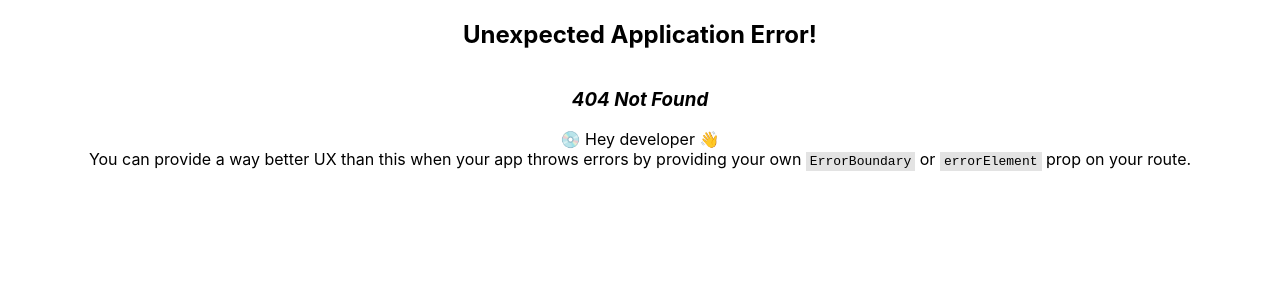
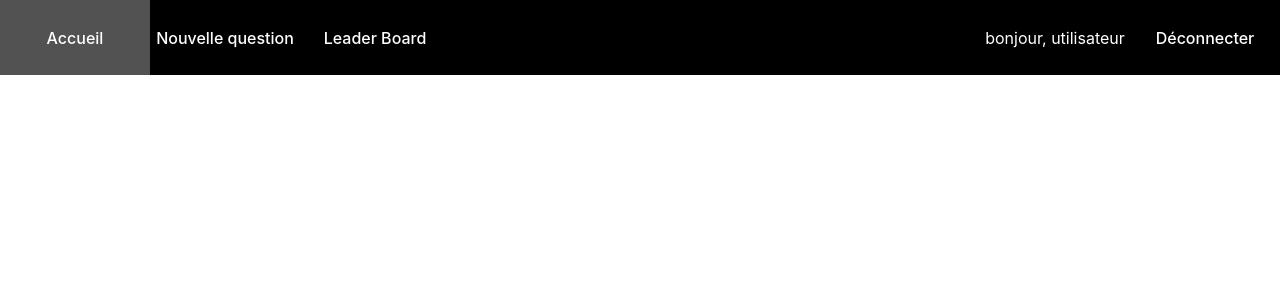
Before and after one commit to Cyr2/koalAPP, a React (Vite) app: page /logout in a window 1280 px wide. Before the commit this address had no page. Shown: the top 300 px of the page. Built offline with nearby package versions, Linux system fonts and the light colour scheme.

Commit message:
Refactor routing and remove unused code

```diff
--- a/src/App.jsx
+++ b/src/App.jsx
@@ -1,6 +1,5 @@
 import './App.css'
 import { RouterProvider, createBrowserRouter } from 'react-router-dom'
-import { useState } from 'react';
 
 // Import Pages
 import Nav from './pages/Nav'
@@ -9,8 +8,6 @@ import Question from './pages/Question'
 import Leaderboard from './pages/LeaderBoard'
 import NewQuestion from './pages/NewQuestion'
 
-// Import Context
-import AllQuestionsContext from './contexts/Context';
 
 const router = createBrowserRouter([
   {
@@ -45,16 +42,19 @@ const router = createBrowserRouter([
         <Nav />
         <Leaderboard />
       </>
+  },
+  {
+    path: '/logout',
+    element:
+      <>
+        <Nav />
+      </>
   }
 ])
 
 function App() {
-  const [allQuestions, setAllQuestions] = useState([]);
-
   return (
-    <AllQuestionsContext.Provider value={{ allQuestions, setAllQuestions }}>
-      <RouterProvider router={router} />
-    </AllQuestionsContext.Provider>
+    <RouterProvider router={router} />
   );
 }
 
--- a/src/contexts/Context.js
+++ /dev/null
@@ -1,8 +0,0 @@
-import React from 'react';
-
-const AllQuestionsContext = React.createContext({
-    allQuestions: [],
-    setAllQuestions: () => {},
-});
-
-export default AllQuestionsContext;
--- a/src/data/allQuestions.jsx
+++ /dev/null
@@ -1,3 +0,0 @@
-export function allQuestions() {
-    return ([['Être un développeur front-end', 'Être un développeur back-end'], ['Travailler dans une grande entreprise', 'Travailler dans une petite entreprise']].map(question => ({ question, answer: null })));
-}
--- a/src/pages/Home.jsx
+++ b/src/pages/Home.jsx
@@ -1,50 +1,13 @@
 import { Link } from 'react-router-dom';
-import { useState, useEffect, useContext } from 'react';
+import { useState, useEffect } from 'react';
 import { useFetch } from '../hooks/useFetch';
-import AllQuestionsContext from '../contexts/Context';
 
 export default function Home() {
-    const [questions, isLoading, error] = useFetch();
-    const choiseToObject = (data) => {
-        return data.reduce((acc, curr) => {
-            const existingQuestion = acc.find(item => item.id === curr.Q_id);
-            if (existingQuestion) {
-                existingQuestion.question.push(curr.choice);
-            } else {
-                acc.push({id: curr.Q_id, question: [curr.choice]});
-            }
-            return acc;
-        }, []);
-    };
-
-    // Utiliser le contexte
-    const context = useContext(AllQuestionsContext);
-    useEffect(() => {
-        const allQuestions = choiseToObject(questions);
-        context.setAllQuestions(allQuestions);
-    }, [questions]);
-
     return (
-        <AllQuestionsContext.Provider value={context}>
+        <>
             <h1>Accueil</h1>
             <ul className='tableQuestion'>
-                {context.allQuestions.map((question, index) => {
-                    const choices = question.question;
-                    let choicesString = '';
-                    if (choices.length > 1) {
-                        choicesString = choices.slice(0, -1).join(', ') + ' ou ' + choices[choices.length - 1];
-                    } else if (choices.length === 1) {
-                        choicesString = choices[0];
-                    }
-                    return (
-                        <li key={index}>
-                            <Link to={`/questions/${index + 1}`}>
-                                {"Tu préfères : " + choicesString + " ?"}
-                            </Link>
-                        </li>
-                    );
-                })}
             </ul>
-        </AllQuestionsContext.Provider>
+        </>
     )
 }
--- a/src/pages/Nav.jsx
+++ b/src/pages/Nav.jsx
@@ -11,7 +11,7 @@ export default function Nav() {
             </ul>
             <ul className='ulUser'>
                 <li>bonjour, utilisateur</li>
-                <NavLink to="/logout"><li>Déconnécter</li></NavLink>
+                <NavLink to="/logout"><li>Déconnecter</li></NavLink>
             </ul>
         </nav>
     )
--- a/src/pages/Question.jsx
+++ b/src/pages/Question.jsx
@@ -2,6 +2,6 @@ import { useContext } from 'react';
 
 
 export default function Question() {
-    const context = useContext(AllQuestionsContext);
+    const context = "";
     console.log(context);
 }
```
